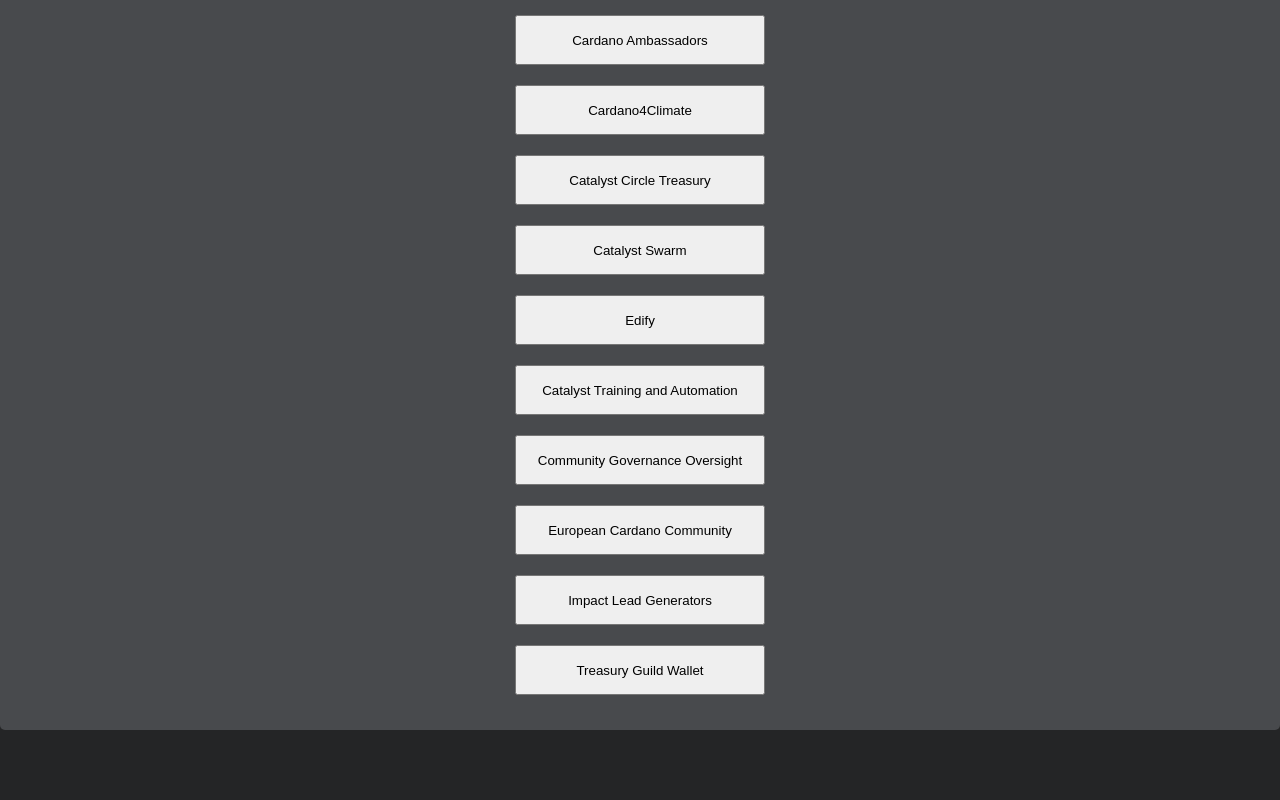
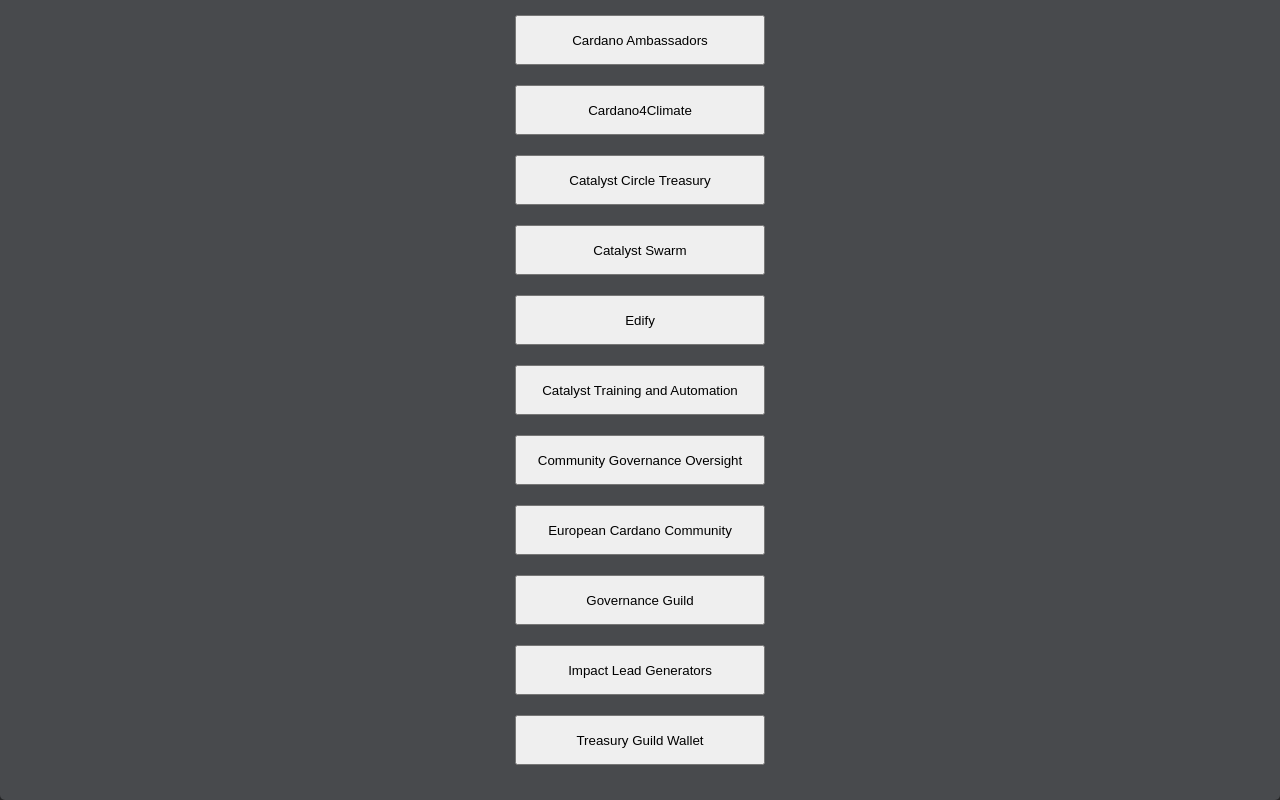
Before and after one commit to Andre-Diamond/Gitbook, a plain HTML site: page index.html in a window 1280 px wide. Shown: the part 335-1135 px from the top of the page. Before the commit the page ends 1065 px from the top, so only its background shows below. Drawn offline with Linux system fonts and the light colour scheme.

Commit message:
added GG

```diff
--- a/index.html
+++ b/index.html
@@ -64,6 +64,11 @@
                 </button>
             </div>
             <div class='form'>
+                <button class="btn btn-success" onclick=" window.open('https://treasury-guild.gitbook.io/gg/','_blank')">
+                    Governance Guild
+                </button>
+            </div>
+            <div class='form'>
                 <button class="btn btn-success" onclick=" window.open('https://treasury-guild.gitbook.io/lead-generators/','_blank')">
                     Impact Lead Generators
                 </button>
```
